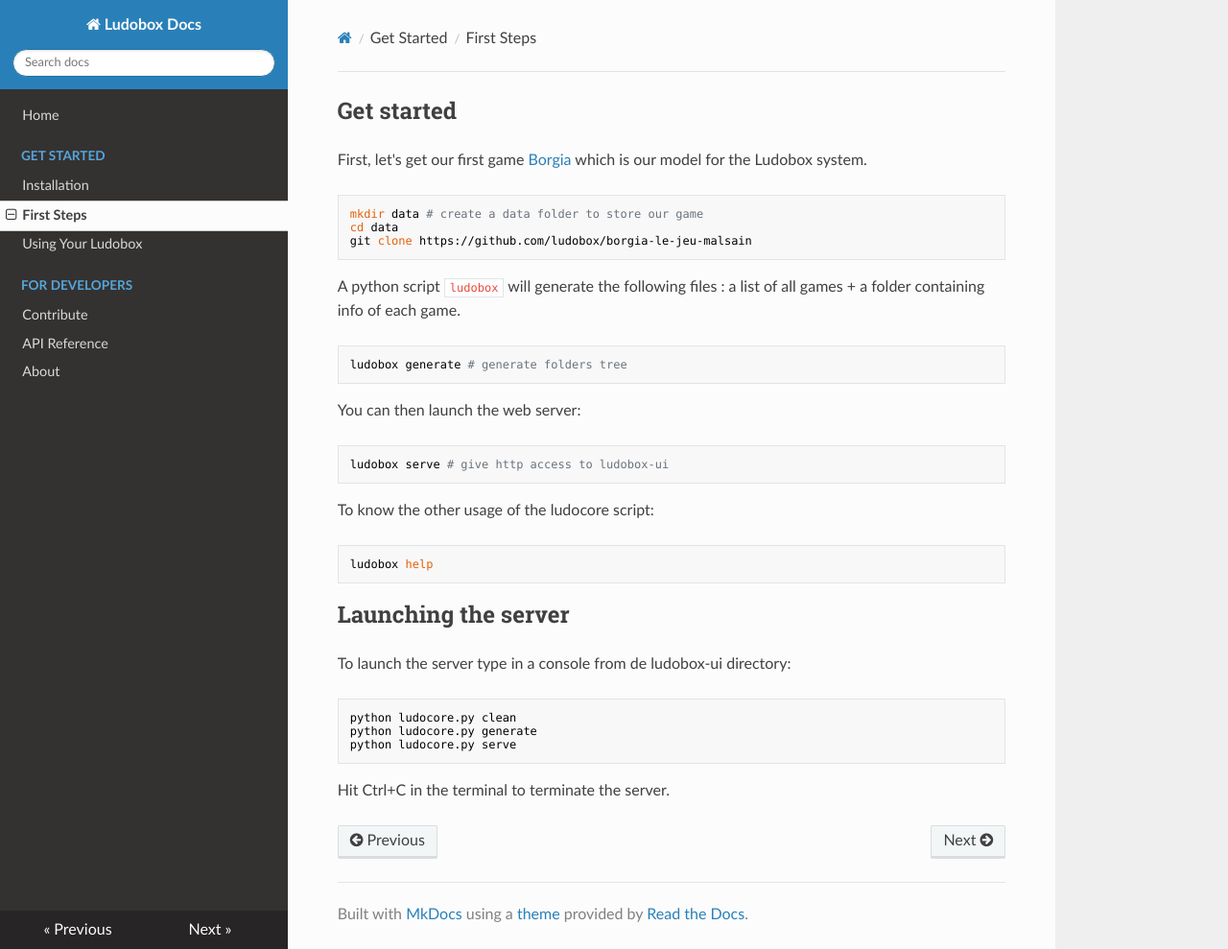
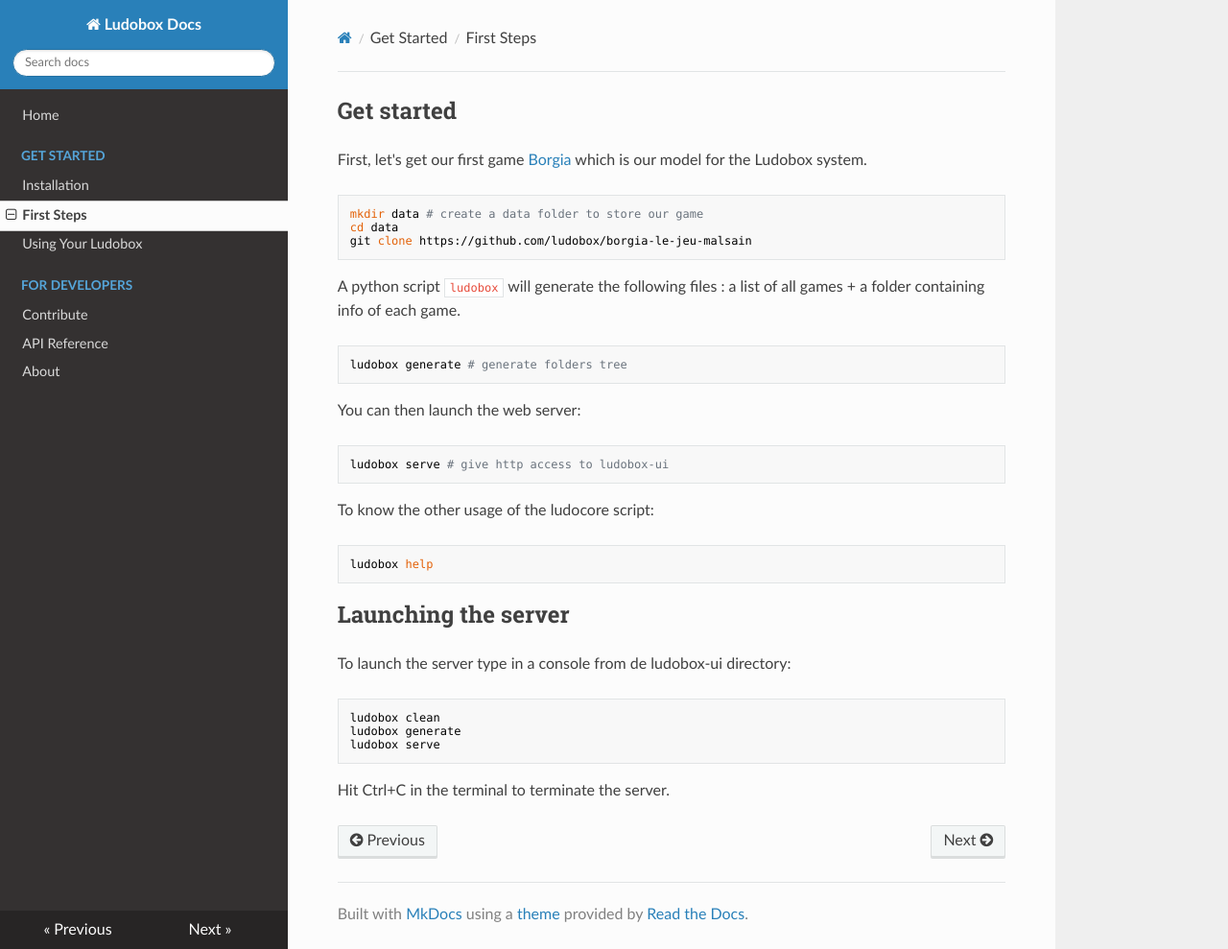
Before and after one commit to ludobox/ludobox, an MkDocs documentation site: the page built from docs/get-started.md, in a window 1280 px wide and 989 px high. Shown: the whole window at 96% size. Built offline with MkDocs 1.6.1, drawn with Linux system fonts in a browser that asks for light colours; nearby versions of some CDN libraries; old or Windows-style settings are respelled for this version of MkDocs.

Commit message:
update docs to use cli tool

```diff
--- a/docs/get-started.md
+++ b/docs/get-started.md
@@ -22,8 +22,8 @@ To know the other usage of the ludocore script:
 
 To launch the server type in a console from de ludobox-ui directory:
 
-    python ludocore.py clean
-    python ludocore.py generate
-    python ludocore.py serve
+    ludobox clean
+    ludobox generate
+    ludobox serve
 
 Hit Ctrl+C in the terminal to terminate the server.
```
Also changed, not shown: docs/dev.md (+1 -1 lines).
